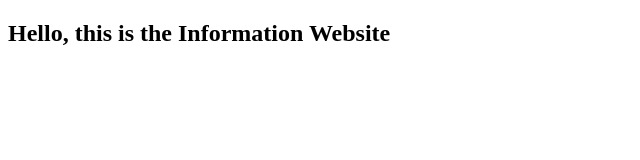
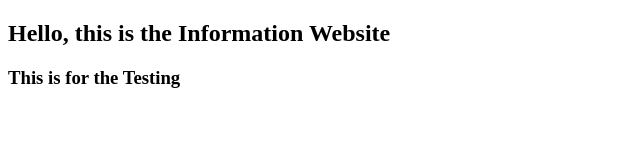
Before and after one commit to pandey-VISH/InfoPage, a plain HTML site: page index.html in a window 1280 px wide. Shown: the whole page, without its empty margins (0-640 px from the left). Drawn offline with Linux system fonts and the light colour scheme.

Commit message:
I have added aother tag

```diff
--- a/index.html
+++ b/index.html
@@ -7,5 +7,6 @@
 </head>
 <body>
     <h2>Hello, this is the Information Website</h2>
+    <h3>This is for the Testing</h3>
 </body>
 </html>
```
